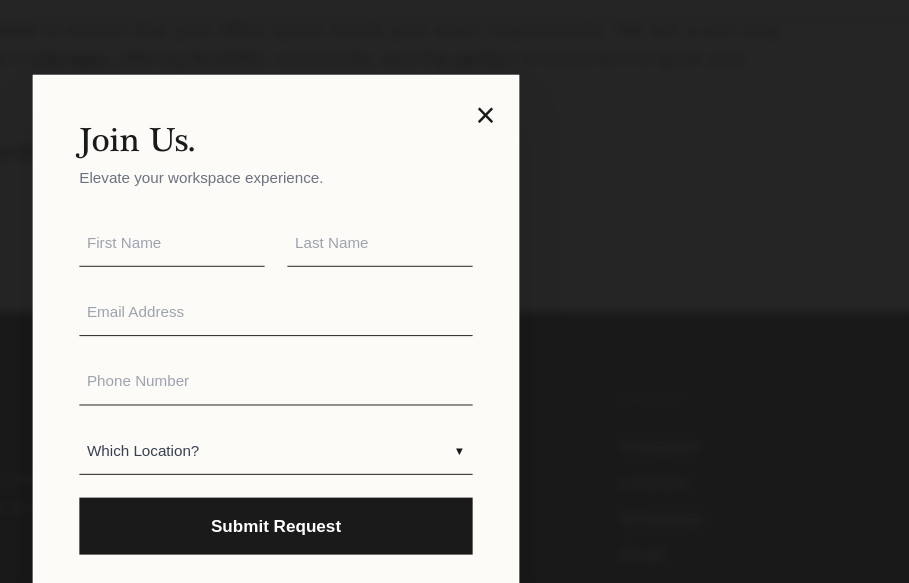
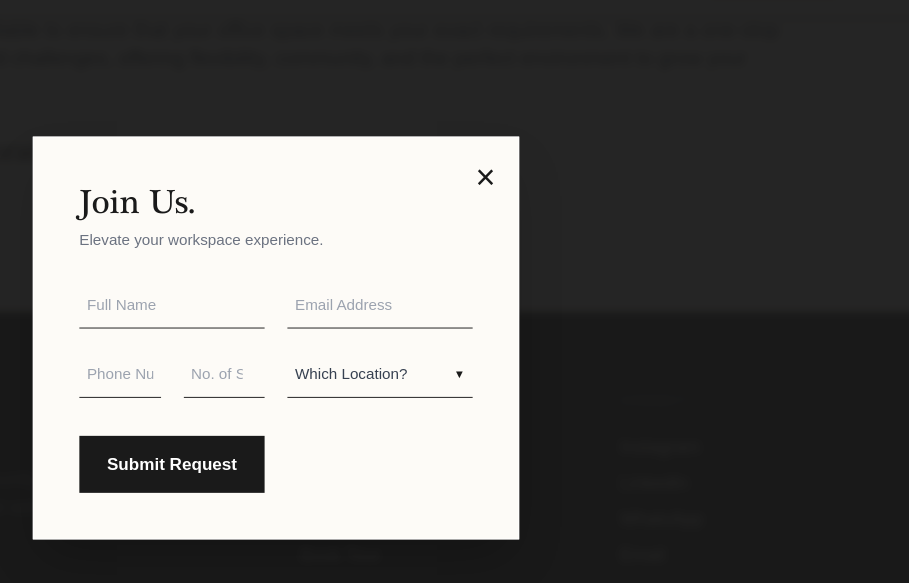
Before and after one commit to oneworxx/onewroxx-website, a website: page about.html in a window 1280 px wide. Both pictures are taken after a click on the link "Book Tour". Shown: the part 1146-1729 px from the top of the page, without its empty margins (364-1273 px from the left). Drawn offline with nearby package versions, Linux system fonts and the light colour scheme; files that its build step writes are made by us from their sources; a web font is replaced by a local one.

Commit message:
upd backened footer

```diff
--- a/about.html
+++ b/about.html
@@ -299,25 +299,40 @@ src="https://www.facebook.com/tr?id=26272972155656765&ev=PageView&noscript=1"
         <h2 class="text-4xl mb-2 font-serif">Join Us.</h2>
         <p class="text-gray-500 mb-8 font-sans">Elevate your workspace experience.</p>
 
-        <form id="booking-form" class="space-y-6">
+<iframe name="hidden_iframe" style="display:none;"></iframe>
+
+        <form id="booking-form"
+action="https://script.google.com/macros/s/AKfycbz1P_ilwvDmdfqok-jWjt7WRDRUqy1_2nHx5Prd-FhTH3i-dYdTJvufSusEzEV338IedA/exec"
+method="POST"
+target="hidden_iframe"
+class="space-y-6">
+
+<input type="hidden" name="formtype" value="Footer">
+
                 <div class="grid grid-cols-2 gap-6">
-                    <input type="text" placeholder="First Name" required class="w-full bg-transparent border-b border-ink px-2 py-3 focus:outline-none focus:border-green placeholder-gray-400 font-sans">
-                    <input type="text" placeholder="Last Name" required class="w-full bg-transparent border-b border-ink px-2 py-3 focus:outline-none focus:border-green placeholder-gray-400 font-sans">
+
+
+                    <input type="text" name="name" placeholder="Full Name" required class="w-full bg-transparent border-b border-ink px-2 py-3 focus:outline-none focus:border-green placeholder-gray-400 font-sans">
+
+    <input type="email" name="email" placeholder="Email Address" required class="w-full bg-transparent border-b border-ink px-2 py-3 focus:outline-none focus:border-green placeholder-gray-400 font-sans">
+
+     <div class="grid grid-cols-2 gap-6">
+    <input type="tel" name="tel" placeholder="Phone Number" required class="w-full bg-transparent border-b border-ink px-2 py-3 focus:outline-none focus:border-green placeholder-gray-400 font-sans">
+
+    <input type="number" name="seats" placeholder="No. of Seats Required" min="1" class="w-full bg-transparent border-b border-ink px-2 py-3 focus:outline-none focus:border-green placeholder-gray-400 font-sans">
  </div>
 
-                <input type="email" placeholder="Email Address" required class="w-full bg-transparent border-b border-ink px-2 py-3 focus:outline-none focus:border-green placeholder-gray-400 font-sans">
-
-                <input type="tel" placeholder="Phone Number" required class="w-full bg-transparent border-b border-ink px-2 py-3 focus:outline-none focus:border-green placeholder-gray-400 font-sans">
-
-                <div class="relative">
-                    <select class="w-full bg-transparent border-b border-ink px-2 py-3 focus:outline-none focus:border-green text-gray-700 appearance-none rounded-none font-sans">
+    <div class="relative" id="location-select-container">
+        <select name="location" class="w-full bg-transparent border-b border-ink px-2 py-3 focus:outline-none focus:border-green text-gray-700 appearance-none rounded-none font-sans">
             <option value="" disabled selected>Which Location?</option>
             <option>Arera Colony</option>
             <option>Hoshangabad Rd</option>
             <option>10 Number Market</option>
+            <option>Fortune Arcade</option>
         </select>
         <span class="absolute right-2 top-4 pointer-events-none text-xs">▼</span>
     </div>
+
     <button type="submit" class="w-full bg-ink text-white py-4 font-bold hover:bg-green transition-colors mt-4 text-lg font-sans">Submit Request</button>
 </form>
     </div>
```
Lines whose indentation alone changed are shown as unchanged.
